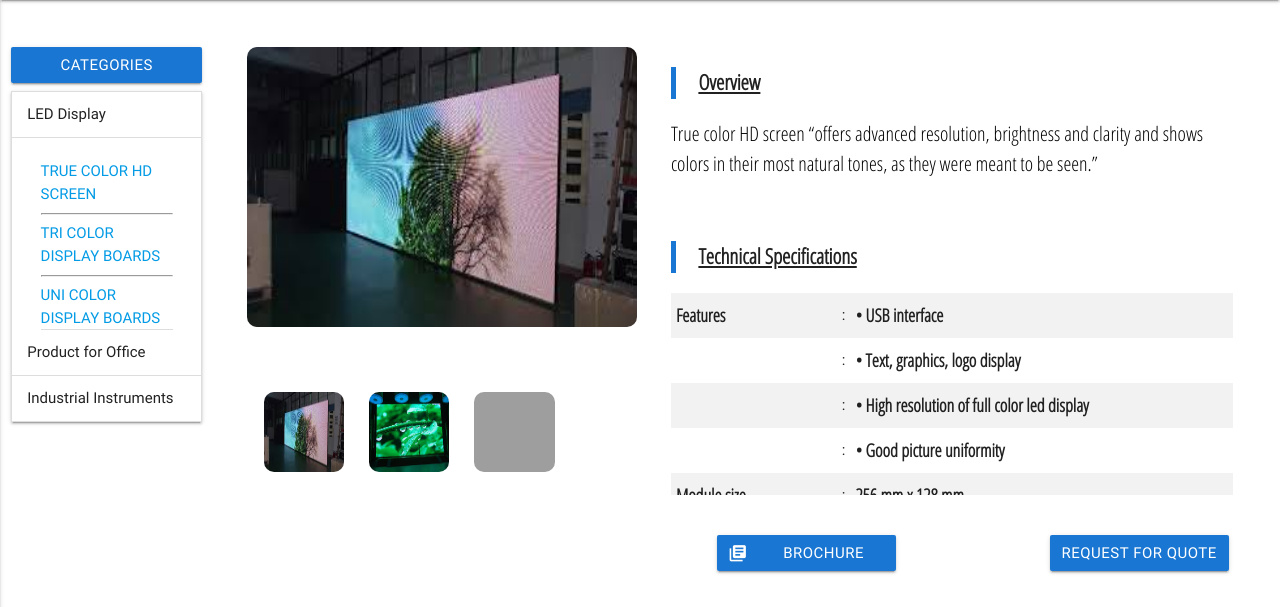
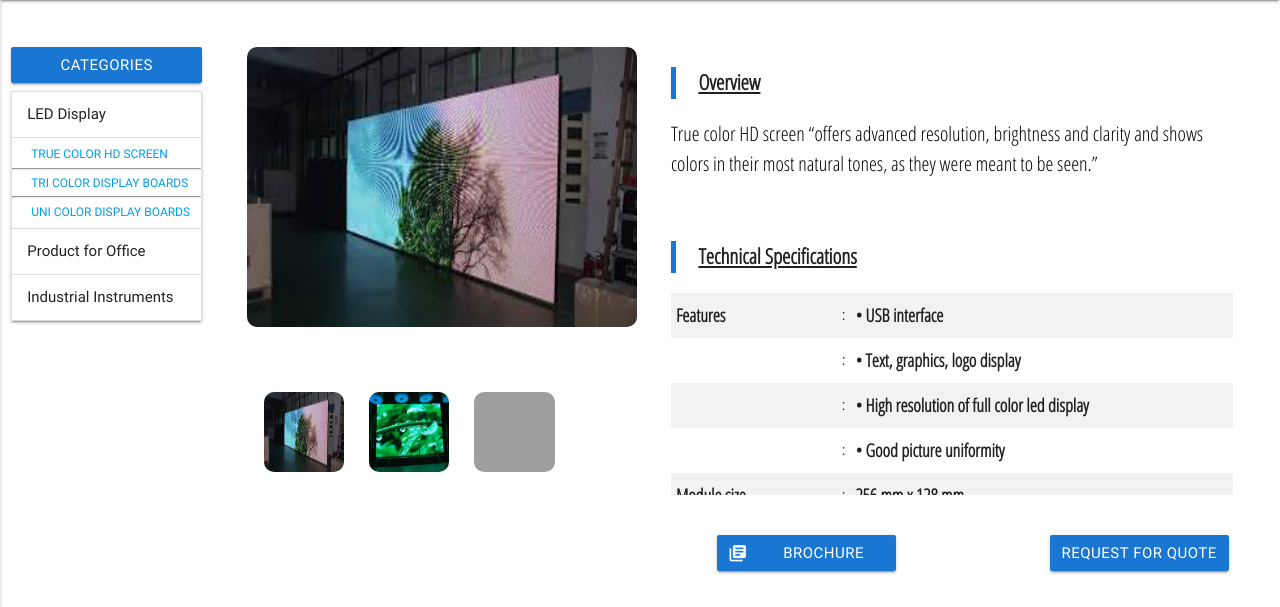
Before and after one commit to abhishek-8/electromed, a PHP site: page /products.php?id=true_color_display&type=1 in a window 1280 px wide. Shown: the part 126-733 px from the top of the page. Run offline with PHP 8.4, Linux system fonts and the light colour scheme; some libraries are stand-ins or nearby versions; grey boxes are pictures that could not be loaded.

Commit message:
compact drop down list

```diff
--- a/products.php
+++ b/products.php
@@ -196,51 +196,51 @@ $link='product_list.php?id=Industrial_Instruments&num=10';
         <ul id="staggered-test" class="collapsible" data-collapsible="accordion">
           <li style="opacity: 0;">
             <div class="collapsible-header active">LED Display</div>
-            <div class="collapsible-body container"><br>
-              <a href="products.php?id=true_color_display&type=1">TRUE COLOR HD SCREEN</a><br>
+            <div class="collapsible-body container-fluid" style="line-height:72%;"><br>
+              <a href="products.php?id=true_color_display&type=1" style="font-size:12px;padding-left:10%">TRUE COLOR HD SCREEN</a><br>
               <hr>
-              <a href="products.php?id=tri_color_display&type=1">TRI COLOR DISPLAY BOARDS</a><br>
+              <a href="products.php?id=tri_color_display&type=1" style="font-size:12px;padding-left:10%">TRI COLOR DISPLAY BOARDS</a><br>
               <hr>
-              <a href="products.php?id=uni_color_display&type=1">UNI COLOR DISPLAY BOARDS</a><br>
+              <a href="products.php?id=uni_color_display&type=1" style="font-size:12px;padding-left:10%">UNI COLOR DISPLAY BOARDS</a><br><br>
 
             </div>
           </li>
           <li style="opacity: 0;">
             <div class="collapsible-header">Product for Office</div>
-            <div class="collapsible-body container"><br>
+            <div class="collapsible-body container-fluid" style="line-height:72%;"><br>
 
-              <a href="products.php?id=token&type=2">TOKEN DISPLAY</a><br>
+              <a href="products.php?id=token&type=2" style="font-size:12px;padding-left:10%">TOKEN DISPLAY</a><br>
               <hr>
-              <a href="products.php?id=digital_clock&type=2">DIGITAL CLOCKS</a><br>
+              <a href="products.php?id=digital_clock&type=2" style="font-size:12px;padding-left:10%">DIGITAL CLOCKS</a><br>
               <hr>
-              <a href="products.php?id=interest_rate_display_board&type=2">INTEREST RATE DISPLAY BOARD</a><br>
+              <a href="products.php?id=interest_rate_display_board&type=2" style="font-size:12px;padding-left:10%">INTEREST RATE DISPLAY BOARD</a><br>
               <hr>
-              <a href="products.php?id=scrolling_display&type=2">SCROLLING DISPLAY</a><br>
+              <a href="products.php?id=scrolling_display&type=2" style="font-size:12px;padding-left:10%">SCROLLING DISPLAY</a><br><br>
             </div>
 
           </li>
           <li style="opacity: 0;">
             <div class="collapsible-header">Industrial Instruments</div>
-            <div class="collapsible-body container"><br>
-              <a href="products.php?id=flow_monitor&type=4">FLOW MONITOR</a><br>
+            <div class="collapsible-body container-fluid" style="line-height:72%;"><br>
+              <a href="products.php?id=flow_monitor&type=4" style="font-size:12px;padding-left:10%">FLOW MONITOR</a><br>
               <hr>
-              <a href="products.php?id=lfm&type=4">LINE FREQUENCY MONITOR</a><br>
+              <a href="products.php?id=lfm&type=4" style="font-size:12px;padding-left:10%">LINE FREQUENCY MONITOR</a><br>
               <hr>
-              <a href="products.php?id=megawatt_panel&type=4">MEGA WATT PANEL</a><br>
+              <a href="products.php?id=megawatt_panel&type=4" style="font-size:12px;padding-left:10%">MEGA WATT PANEL</a><br>
               <hr>
-              <a href="products.php?id=process_indicator&type=4">PROCESS INDICATORS</a><br>
+              <a href="products.php?id=process_indicator&type=4" style="font-size:12px;padding-left:10%">PROCESS INDICATORS</a><br>
               <hr>
-              <a href="products.php?id=ph_meter&type=4">PH METER</a><br>
+              <a href="products.php?id=ph_meter&type=4" style="font-size:12px;padding-left:10%">PH METER</a><br>
               <hr>
-              <a href="products.php?id=tachometer&type=4">TACHOMETER</a><br>
+              <a href="products.php?id=tachometer&type=4" style="font-size:12px;padding-left:10%">TACHOMETER</a><br>
               <hr>
-              <a href="products.php?id=temp_cont&type=4">TEMPERATURE CONTROLLER</a><br>
+              <a href="products.php?id=temp_cont&type=4" style="font-size:12px;padding-left:10%">TEMPERATURE CONTROLLER</a><br>
               <hr>
-              <a href="products.php?id=twilight_switches&type=4">TWILIGHT SWITCHES</a><br>
+              <a href="products.php?id=twilight_switches&type=4" style="font-size:12px;padding-left:10%">TWILIGHT SWITCHES</a><br>
               <hr>
-              <a href="products.php?id=industrial_display&type=4">INDUSTRIAL DISPLAY</a><br>
+              <a href="products.php?id=industrial_display&type=4" style="font-size:12px;padding-left:10%">INDUSTRIAL DISPLAY</a><br>
               <hr>
-              <a href="products.php?id=wsm&type=4">WEIGHING SCALE MONITOR</a><br>
+              <a href="products.php?id=wsm&type=4" style="font-size:12px;padding-left:10%">WEIGHING SCALE MONITOR</a><br><br>
             </div>
           </li>
         </ul>
```
